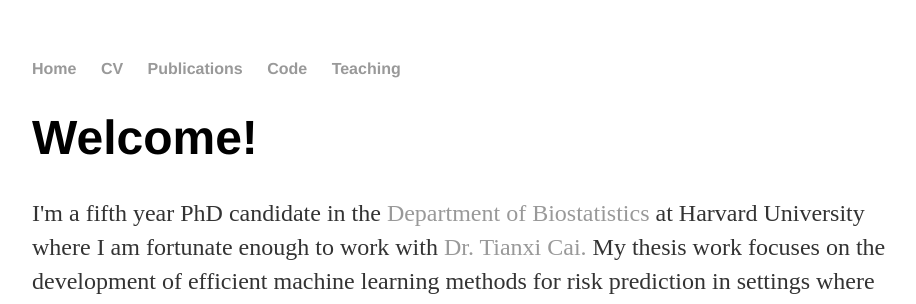
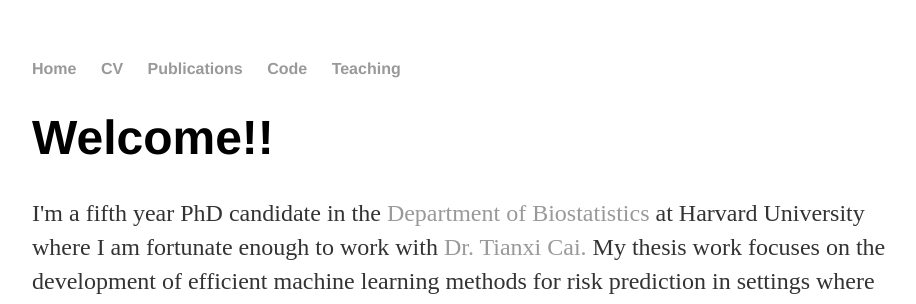
Before and after one commit to jgrons/old_website, a Jekyll site: the page built from index.html, in a window 1280 px wide. Shown: the top 304 px of the page, without its empty margins (160-1076 px from the left). Built offline with Jekyll 4.4.1, drawn with Linux system fonts in a browser that asks for light colours.

```diff
--- a/index.html
+++ b/index.html
@@ -3,7 +3,7 @@ layout: default
 title: Jessica Gronsbell | PhD Candidate in Biostatistics at Harvard University
 ---
 <div class="blurb">
-	<h1> Welcome!</h1>
+	<h1> Welcome!!</h1>
 	<p> I'm a fifth year PhD candidate in the <a href="https://www.hsph.harvard.edu/biostatistics/"> Department of
 		Biostatistics </a> at Harvard University
 		where I am fortunate enough to work with <a href="https://www.hsph.harvard.edu/tianxi-cai/">
```
